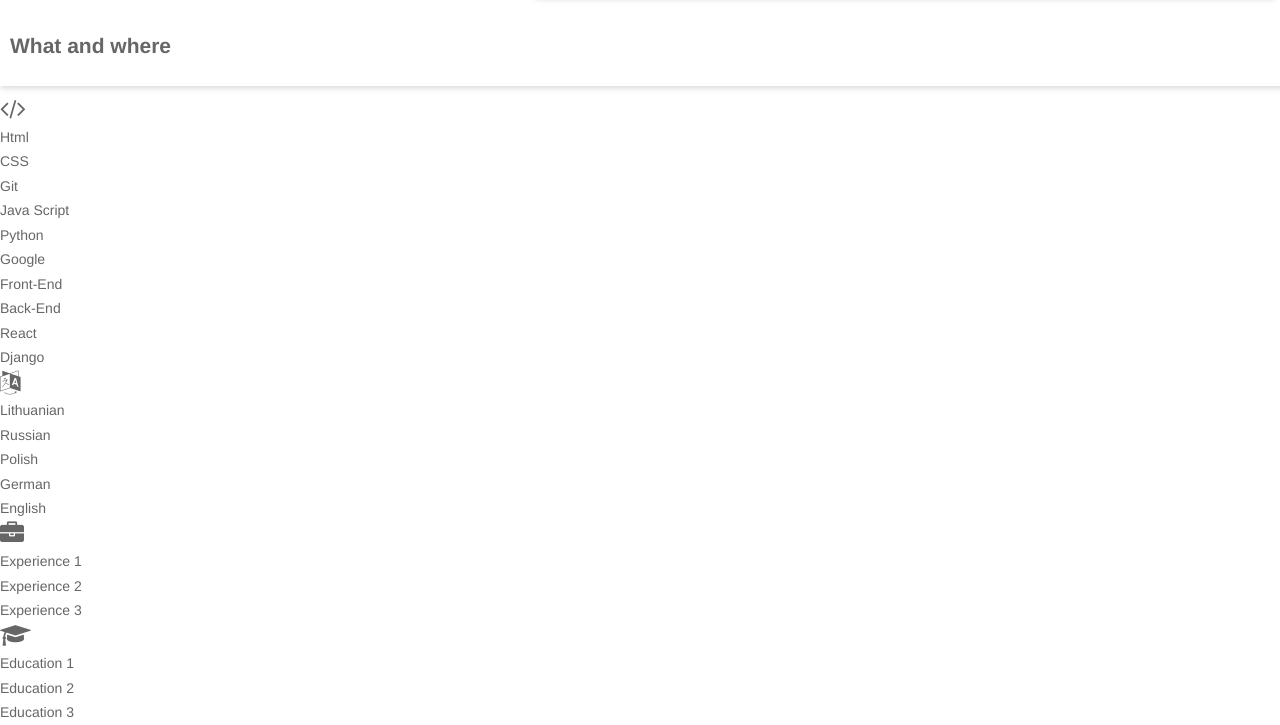
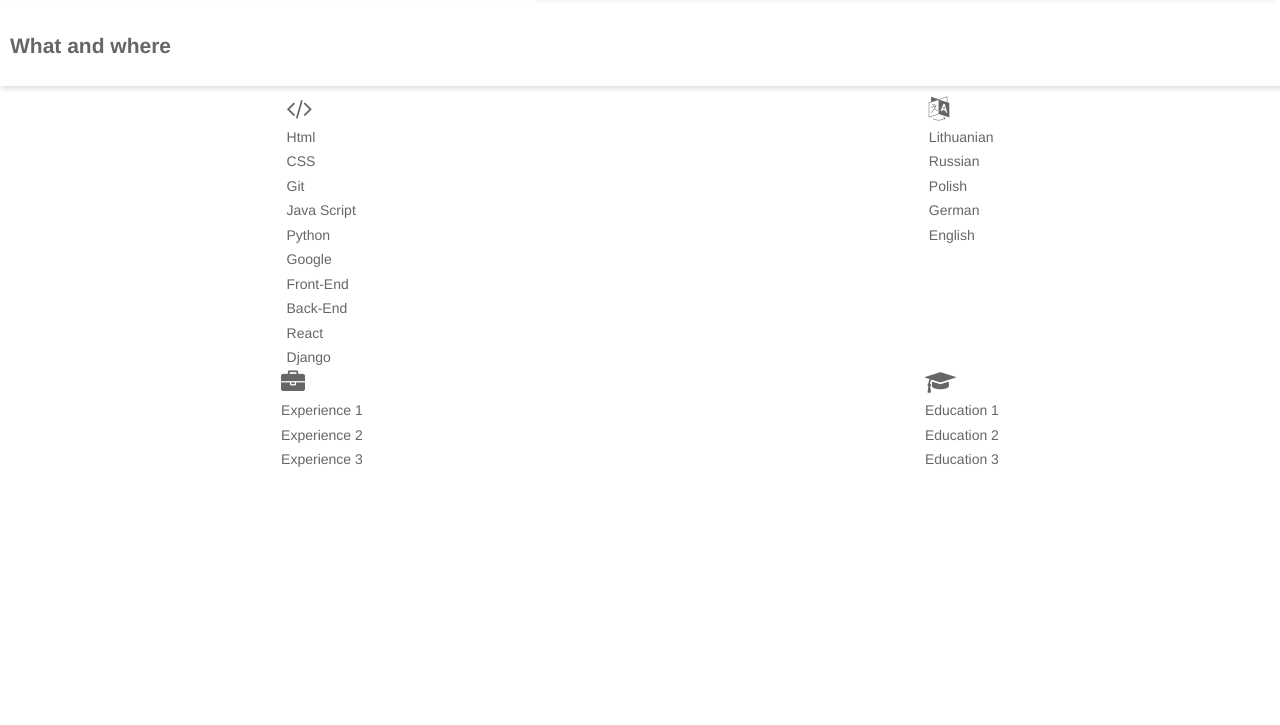
Before and after one commit to R-Asa/18-paskaita_Savarankiskas_CV, a plain HTML site: page index.html in a window 1280 px wide. Shown: the part 617-1342 px from the top of the page. After the commit the page ends 1089 px from the top, so only its background shows below. Drawn offline with nearby package versions, Linux system fonts and the light colour scheme.

Commit message:
Changed CSS Container-4 and Container-5

```diff
--- a/styles.css
+++ b/styles.css
@@ -97,3 +97,23 @@ body {
     margin-bottom: 10px;
     box-shadow: 0 4px 6px -1px rgb(0 0 0 / 10%), 0 2px 4px -1px rgb(0 0 0 / 6%);
 }
+
+.container-4 {
+    width: 100%;
+    display: flex;
+    flex-wrap: wrap;
+    flex-direction: row;
+    align-content: space-around;
+    justify-content: space-around;
+    align-items: flex-start;
+}
+
+.container-5 {
+    width: 100%;
+    display: flex;
+    flex-wrap: wrap;
+    flex-direction: row;
+    align-content: space-around;
+    justify-content: space-around;
+    align-items: flex-start;
+}
```
